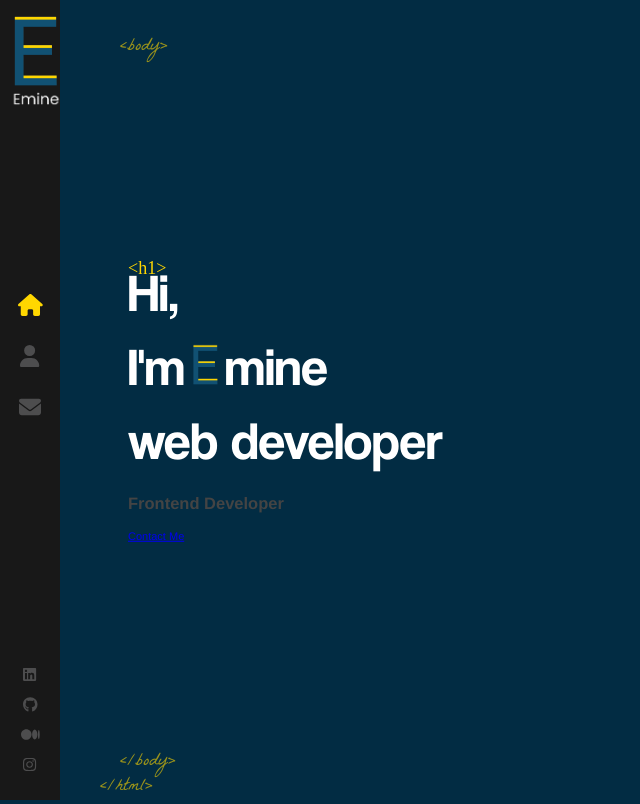
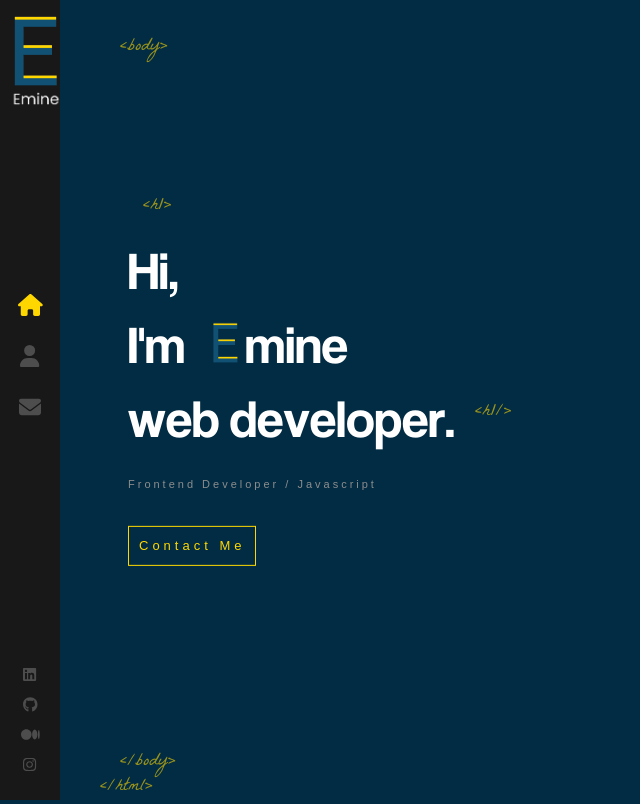
Before and after one commit to emineugurlu/React-Portfolio-Website, a React (Create React App) app: page / in a window 1280 px wide. Shown: the whole page, without its empty margins (0-640 px from the left). Built offline with nearby package versions, Linux system fonts and the light colour scheme.

Commit message:
Eklenen Özellikler

```diff
--- /dev/null
+++ b/src/components/AnimatedLetters/index.js
@@ -0,0 +1,24 @@
+import './index.scss'
+
+const AnimatedLetters = ({letterClass, strArray,idx}) =>{
+    return(
+        <span>
+            {
+               strArray.map((char,i) =>(
+                <span key={char +i} className={`${letterClass} _${i + idx}`}>
+                    {char}
+
+
+                </span>
+
+
+
+               ))
+            }
+        </span>
+    )
+
+
+};
+
+export default AnimatedLetters
--- /dev/null
+++ b/src/components/AnimatedLetters/index.scss
@@ -0,0 +1,26 @@
+.text-animate {
+    display: inline-block;  // Harflerin yatayda düzgün dizilmesini sağlar
+    opacity: 0;
+    animation: bounceIn 1s ease-out forwards;
+    font-size: 48px; // Yazı büyüklüğünü sen belirleyebilirsin
+    white-space: pre; // Boşlukları koruyarak harflerin üst üste binmesini engeller
+    line-height: 1.2; // Satır yüksekliğini düzenler
+    margin-right: 2px; // Harfler arasında boşluk bırakır
+}
+
+.text-animate-hover{
+    min-width: 10px;
+    display: inline-block;
+    animation-fill-mode: both;
+
+    &:hover{
+        animation: rubberBand 1s;
+        color: #ffd700;
+    }
+}
+
+@for $i from 1 through 35 {
+    .text-animate._#{$i} {
+        animation-delay: #{$i / 10}s; // DOĞRU!
+    }
+}
--- a/src/components/Home/index.js
+++ b/src/components/Home/index.js
@@ -1,18 +1,41 @@
 import { Link } from 'react-router-dom'
 import LogoTitle from '../../assets/images/logo-e.png';
 import './index.scss';
+import { useEffect, useState } from 'react';
+import AnimatedLetters from '../AnimatedLetters';
 
 const Home = () => {
+    const [letterClass, setLetterClass] = useState('text-animate');
+    const nameArray = ['m' ,'i', 'n', 'e']
+    const jobArray = ['w','e','b', ' ','d','e','v','e','l','o','p','e','r' ,'.']
+
+    useEffect(() => {
+        setTimeout(() => {
+            setLetterClass('text-animate-hover');
+        }, 4000);
+    }, []);
+
+
     return (
         <div className="container home-page">
             <div className="text-zone">
-                <h1>Hi, <br /> I'm
+                <h1>
+                    <span className={letterClass}>H</span>
+                    <span className={`${letterClass} _12`}>i,</span>
+                     <br />
+                     <span className={`${letterClass} _13`}>I</span>
+                     <span className={`${letterClass} _14`}>'m</span>
                 <img src={LogoTitle} alt="developer" />
-                mine
+                <AnimatedLetters letterClass={letterClass}
+                strArray={nameArray}
+                idx={15}/>
                 <br/>
-                web developer
+                <AnimatedLetters letterClass={letterClass}
+                strArray={jobArray}
+                idx={22}/>
+
                 </h1>
-                <h2>Frontend Developer</h2>
+                <h2>Frontend Developer / Javascript</h2>
                 <Link to = "/contact" className='flat-button'>Contact Me</Link>
             </div>
         </div>
--- a/src/components/Home/index.scss
+++ b/src/components/Home/index.scss
@@ -16,15 +16,77 @@
 
         &::before{
             content: '<h1>';
-            font-family: 'La Bella Aurore';
+            font-family:'La Belle Aurore',cursive;
             color: #ffd700;
             font-size: 18px;
             position: absolute;
+            margin-top: -40px;
+            left:15px ;
+            opacity: 0.6;
+        }
+
+        &::after{
+            content:'<h1/>' ;
+            font-family: 'La Belle Aurore',cursive;
+            color: #ffd700;
+            font-size:18px ;
+            position: absolute;
+            margin-top: 18px;
+            margin-left: 20px;
+            animation: fadeIn 1s 1.7s backwards;
+            opacity: 0.6;
+
         }
 
 
-        img{
+        @keyframes fadeInUp {
+            0% {
+                opacity: 0;
+                transform: translateY(20px) scale(0.8) rotate(-10deg);
+            }
+            100% {
+                opacity: 1;
+                transform: translateY(0) scale(1) rotate(0deg);
+            }
+        }
+
+        img {
             width: 40px;
+            height: auto;
+            margin-left: 20px;
+            opacity: 0;
+            animation: fadeInUp 1s ease-out both;
+            animation-delay: 1.4s;
+        }
+    }
+
+    h2{
+        color: #8d8d8d;
+        margin-top: 20px;
+        font-weight: 400;
+        font-size: 11px;
+        font-family: sans-serif;
+        letter-spacing: 3px;
+        animation: fadeIn 1s 1.8s backwards  ;
+    }
+
+    .flat-button{
+        color: #ffd700;
+        font-size: 13px;
+        font-weight: 400;
+        letter-spacing: 4px ;
+        font-family: sans-serif;
+        text-decoration: none;
+        padding:10px 10px ;
+        border: 1px  solid #ffd700;
+        margin-top: 25px;
+        float: left;
+        animation: fadeInAnimation 1s 1.8 ease ;
+        white-space: nowrap;
+
+        &:hover{
+            background:#ffd700;
+            color: #333;
 
         }
     }
--- a/src/components/Sidebar/index.js
+++ b/src/components/Sidebar/index.js
@@ -11,7 +11,7 @@ const Sidebar = () => (
     <div className='nav-bar'>
         <Link className='logo' to='/'>
             <img src={LogoS} alt="logo" />
-            <img className="sub-logo" src={LogoSubtitle} alt="slobodan" />
+            <img className="sub-logo" src={LogoSubtitle} alt="emine" />
         </Link>
         <nav>
             <NavLink exact="true" activeclassname="active" to="/">
```
